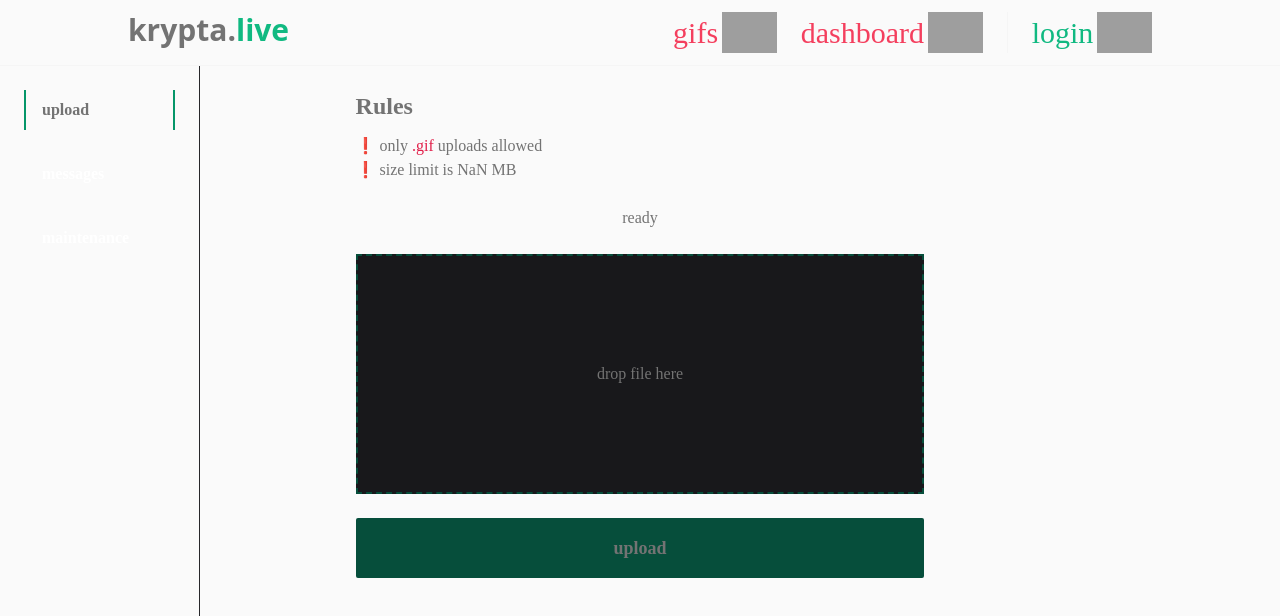
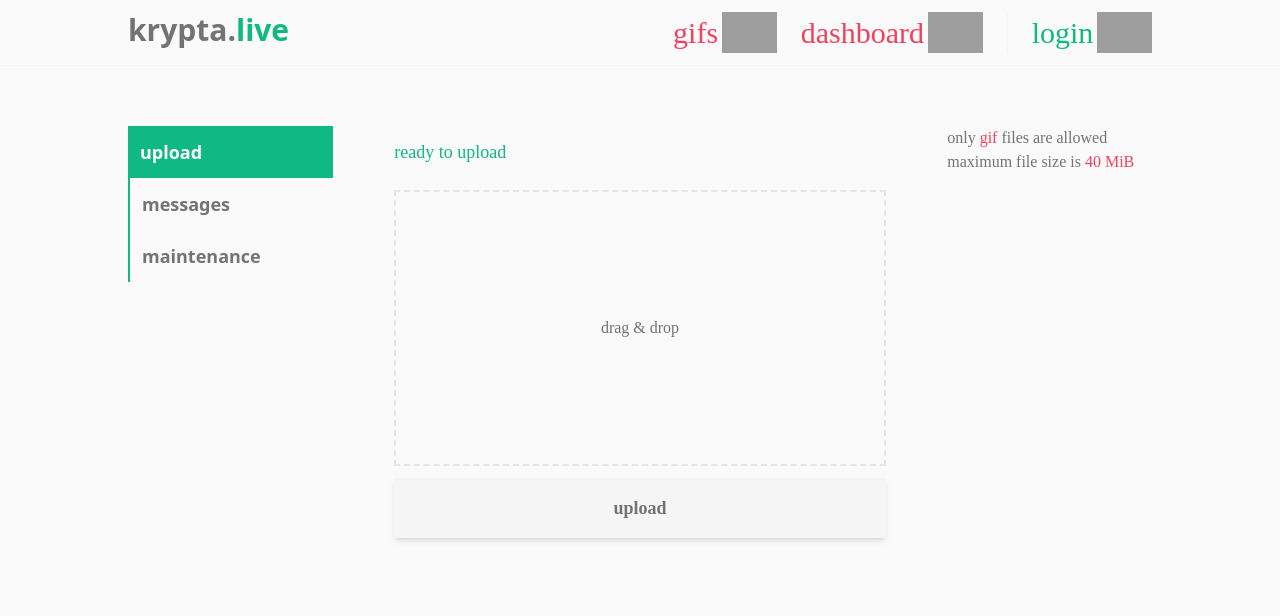
Before and after one commit to persorkki/krypta, a SvelteKit app: page /dashboard/upload in a window 1280 px wide. Shown: the top 616 px of the page. Built offline with nearby package versions, Linux system fonts and the light colour scheme; grey boxes are pictures that could not be loaded; a web font is replaced by a local one.

Commit message:
more visual updates, dashboard layout and upload page pretty much done

```diff
--- a/src/routes/dashboard/+layout.svelte
+++ b/src/routes/dashboard/+layout.svelte
@@ -1,14 +1,46 @@
 <script>
 	import '../../app.css';
-	import Side from '$lib/components/Side.svelte';
+	import { slide } from 'svelte/transition';
+	import { page } from '$app/stores';
 </script>
 
-<div class="flex">
-	<!-- sidebar -->
-	<div class="w-1/6">
-    <Side/>
-	</div>
-	<div class="w-4/6">
-		<slot />
+<div class="w-4/5 mx-auto py-12">
+	<div class="grid grid-cols-5">
+		<nav in:slide={{ axis: 'x', duration: 600 }} class="py-3">
+			<!-- TODO: make into components -->
+			<a
+				href="/dashboard/upload"
+				class="p-3 bg-emerald-500 text-white text-lg font-sans font-bold w-full flex">
+				<p>upload</p>
+			</a>
+			<a
+				href="/dashboard/"
+				class="group p-3 text-neutral-500 border-l-2 border-l-emerald-500 text-lg font-sans font-bold flex gap-3 justify-between">
+				<p class="group-hover:text-neutral-300">messages</p>
+				<p
+					class="group-hover:visible invisible group-hover:-translate-x-8 duration-300 text-emerald-300">
+					←
+				</p>
+			</a>
+			<a
+				href="/dashboard/maintenance"
+				class="group p-3 text-neutral-500 border-l-2 border-l-emerald-500 text-lg font-sans font-bold flex gap-3 justify-between">
+				<p class="group-hover:text-neutral-300">maintenance</p>
+				<p
+					class="group-hover:visible invisible group-hover:-translate-x-8 duration-300 text-emerald-300">
+					←
+				</p>
+			</a>
+		</nav>
+		<div class="col-span-3 py-3">
+			<slot />
+		</div>
+
+		{#if $page.url.pathname === '/dashboard/upload'}
+			<div class="py-3">
+				<p>only <span class="text-rose-500">gif</span> files are allowed</p>
+				<p>maximum file size is <span class="text-rose-500">40 MiB</span></p>
+			</div>
+		{/if}
 	</div>
 </div>
--- a/src/routes/dashboard/upload/+page.svelte
+++ b/src/routes/dashboard/upload/+page.svelte
@@ -2,11 +2,11 @@
 	import { PUBLIC_FILE_SIZE_LIMIT } from '$env/static/public';
 
 	let currentFile: File | undefined;
-	let uploadState = 'ready';
+	let uploadState = 'ready to upload';
 	let isDragOver = false;
 	let dragStyle = '';
 
-	$: dragStyle = isDragOver ? 'bg-zinc-500' : 'bg-zinc-900';
+	$: dragStyle = isDragOver ? 'scale-110' : '';
 
 	function eventFileDropped(event: DragEvent) {
 		console.log(event.dataTransfer?.files[0]);
@@ -53,38 +53,33 @@
 	}
 </script>
 
-<div class="py-6 w-2/3 mx-auto">
-	<h2 class="text-2xl pb-3 font-bold">Rules</h2>
-	<!-- info -->
-	<div class="text-justify pb-6">
-		<p>❗ only <span class="text-rose-600">.gif</span> uploads allowed</p>
-		<!-- TODO: add GET endpoint to get the max file size limit from the server -->
-		<p>❗ size limit is {parseInt(PUBLIC_FILE_SIZE_LIMIT) / 1000000} MB</p>
-	</div>
-
+<div class="text-neutral-500 flex flex-col w-4/5 mx-auto">
 	<!-- upload box -->
-	<form class=" flex flex-col gap-6">
-		<div class="mx-auto">{uploadState}</div>
+	<form class=" flex flex-col gap-3">
+		<!-- TODO: uplloadState needs to be a object or something that has the colors and state together -->
+		<div class=" text-emerald-500 py-3 text-lg {isDragOver ? "-translate-y-4  ":""} transition ease-in-out duration-300">{uploadState}</div>
 		<!-- TODO: add colors and so on-->
 		<!-- TOOD: fix weird behaviour with dropzone. maybe remove the whole dropzone thing and make it a regular upload -->
-		<div class="h-60 items-center flex justify-center rounded-sm">
+		<div class="flex justify-center rounded-sm">
 			<label
 				on:drop|preventDefault|stopPropagation={eventFileDropped}
 				on:dragover|preventDefault|stopPropagation={() => {
 					isDragOver = true;
 				}}
-				on:dragend|preventDefault|stopPropagation={() => {isDragOver = false;}}
+				on:dragend|preventDefault|stopPropagation={() => {
+					isDragOver = false;
+				}}
 				on:dragleave={() => {
 					isDragOver = false;
 				}}
 				on:input={filePicked}
 				for="dropzone"
-				class="w-full items-center flex flex-col justify-center h-full {dragStyle} truncate border-dashed border-2 border-emerald-900 hover:border-emerald-700"
+				class="w-full aspect-video border-dashed border-2 transition ease-in-out duration-300 {dragStyle}  hover:border-neutral-500 border-neutral-200 flex items-center justify-center mx-auto "
 			>
 				{#if currentFile}
 					<p class="pointer-events-none">{currentFile.name}</p>
 				{:else}
-					<p class="pointer-events-none">drop file here</p>
+					<p class="pointer-events-none">drag & drop</p>
 				{/if}
 				<input id="dropzone" type="file" class="hidden pointer-events-none" />
 			</label>
@@ -92,7 +87,7 @@
 		<!--TODO: remove button -->
 		<div
 			on:click={uploadFile}
-			class="items-center flex justify-center w-full bg-emerald-900 hover:bg-emerald-700 rounded-sm cursor-pointer"
+			class="{isDragOver ? "translate-y-4  ":""} transition ease-in-out duration-300 items-center flex justify-center w-full bg-neutral-100 hover:bg-neutral-100 hover:-translate-y-1 shadow-md hover:drop-shadow-md cursor-pointer"
 		>
 			<div class="p-4 text-lg font-bold">upload</div>
 		</div>
```
